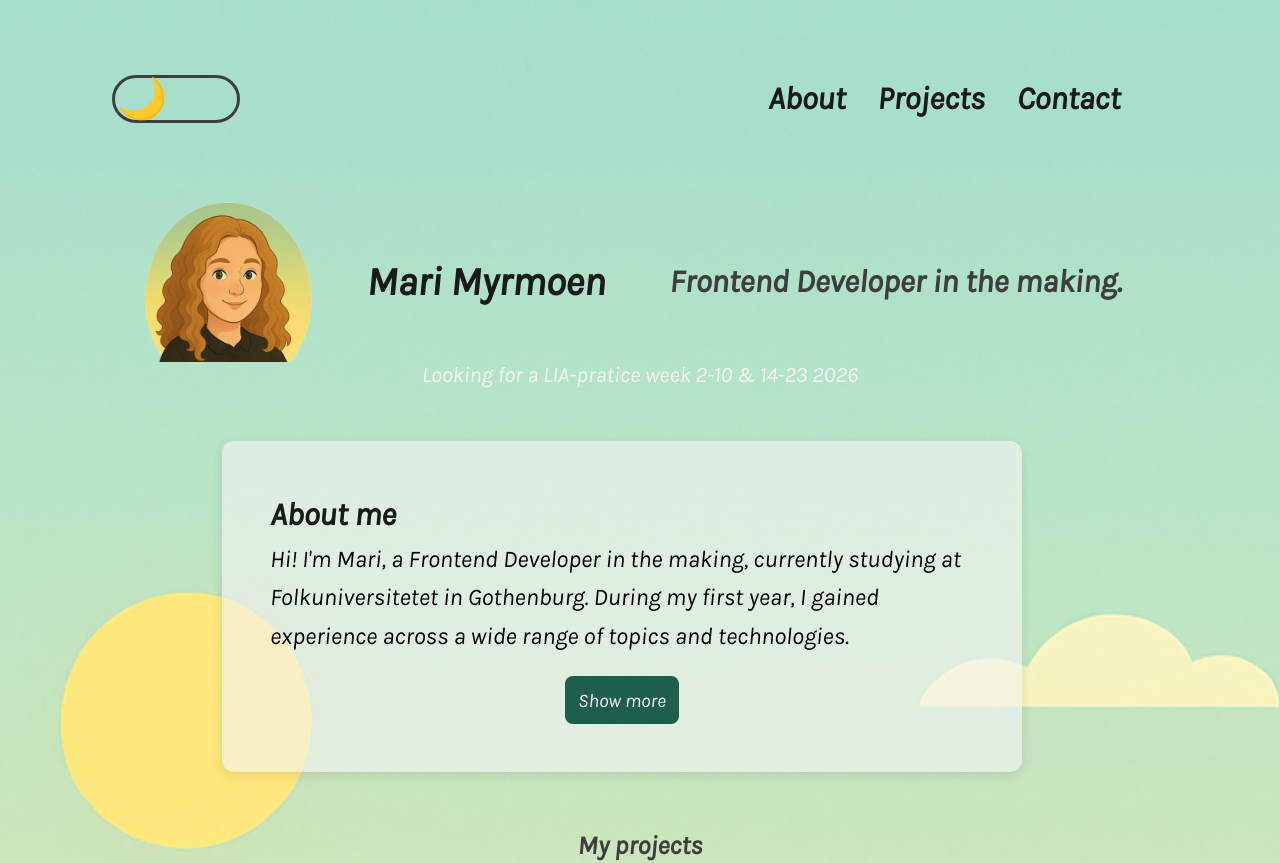
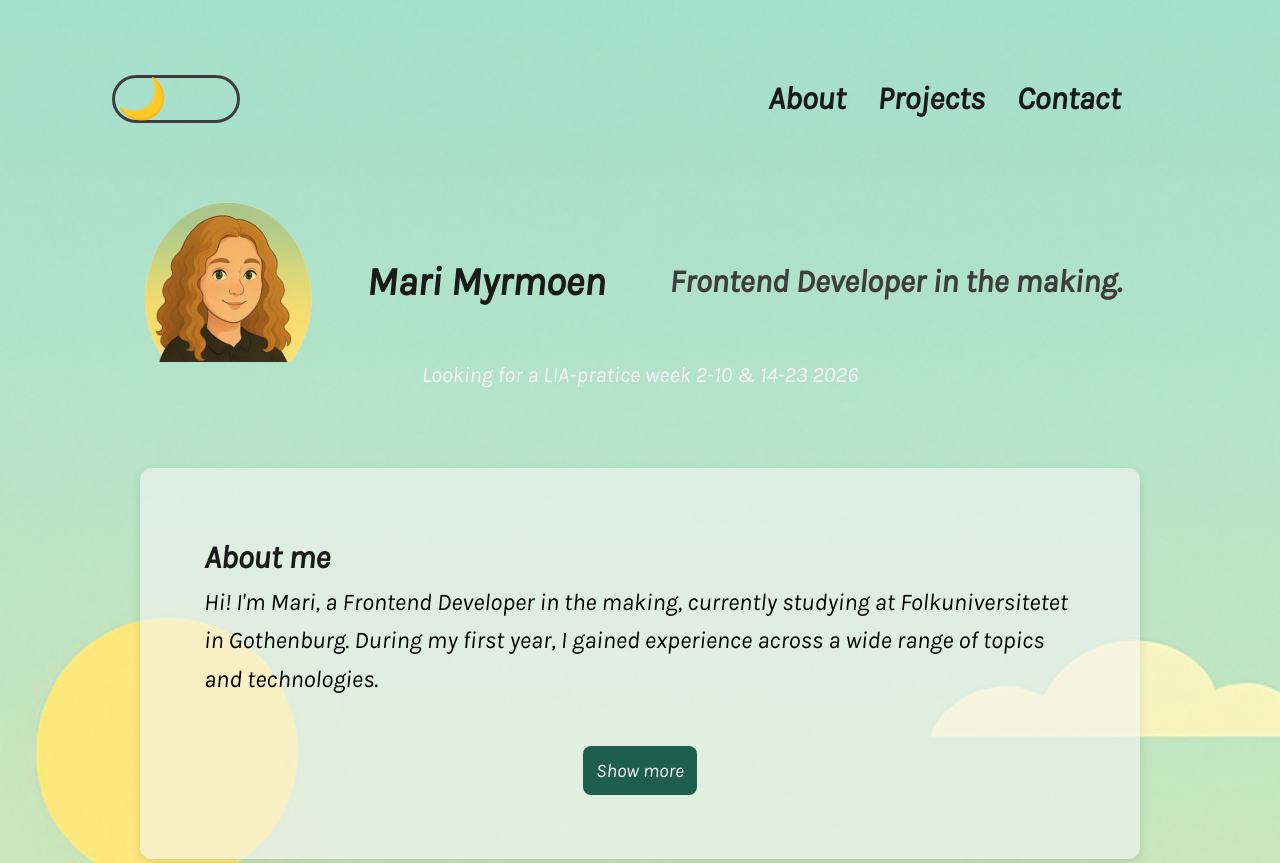
Before and after one commit to MariMyr/my-portfolio, a React (Vite) app: page / in a window 1280 px wide. Shown: the top 863 px of the page. Built offline with nearby package versions, Linux system fonts and the light colour scheme.

Commit message:
Added styling for desktop on about component

```diff
--- a/src/components/about/about.css
+++ b/src/components/about/about.css
@@ -100,3 +100,23 @@
     padding: 1rem 1.2rem;
   }
 }
+
+@media (min-width: 1080px) {
+  .about {
+    margin: 2rem auto;
+    max-width: 1200px;
+  }
+  .about__content {
+    max-width: 1000px;
+    padding: 4rem;
+    margin: 0 auto;
+  }
+  .about__subtitle {
+    margin-top: 3rem;
+  }
+  .about__button {
+    font-size: 1.2rem;
+    padding: .8rem .8rem;
+    margin-top: 3rem;
+  }
+}
```
